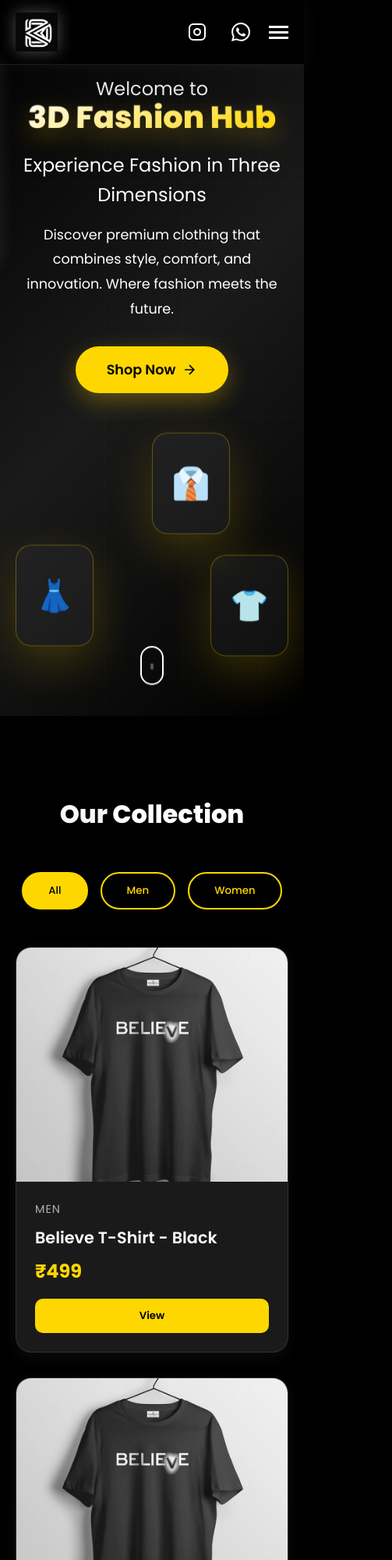
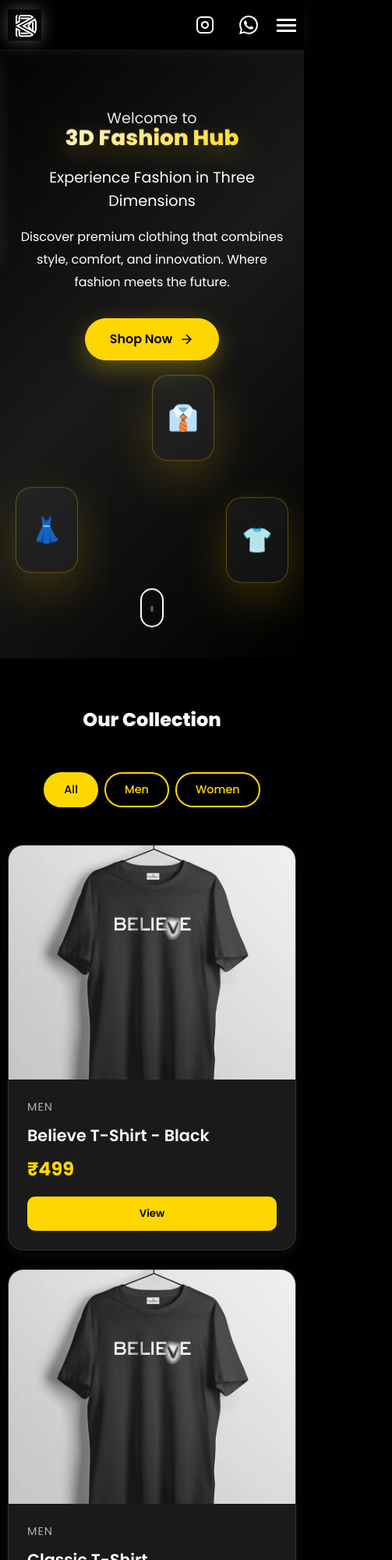
Before and after one commit to surajorg0/3d-fashion-hub, a plain HTML site: page index.html in a window 390 px wide. Shown: the top 2000 px of the page at 78% size, 503 px wide, since content can reach past the window. Drawn offline with Linux system fonts and the light colour scheme.

Commit message:
Update homepage layout

```diff
--- a/styles.css
+++ b/styles.css
@@ -2,6 +2,12 @@
     margin: 0;
     padding: 0;
     box-sizing: border-box;
+}
+
+html {
+    overflow-x: hidden;
+    width: 100%;
+    max-width: 100%;
 }
 
 :root {
@@ -26,13 +32,18 @@ body {
     background: var(--dark-bg);
     color: var(--text-dark);
     overflow-x: hidden;
+    width: 100%;
+    max-width: 100%;
     line-height: 1.6;
+    position: relative;
 }
 
 .container {
     max-width: 1200px;
     margin: 0 auto;
     padding: 0 20px;
+    width: 100%;
+    box-sizing: border-box;
 }
 
 /* Navigation */
@@ -40,12 +51,16 @@ body {
     position: fixed;
     top: 0;
     width: 100%;
+    max-width: 100%;
     background: rgba(0, 0, 0, 0.95);
     backdrop-filter: blur(10px);
     box-shadow: 0 2px 20px rgba(255, 255, 255, 0.1);
     border-bottom: 1px solid rgba(255, 255, 255, 0.1);
     z-index: 1000;
     transition: all 0.3s ease;
+    left: 0;
+    right: 0;
+    box-sizing: border-box;
 }
 
 .nav-container {
@@ -55,6 +70,8 @@ body {
     display: flex;
     justify-content: space-between;
     align-items: center;
+    width: 100%;
+    box-sizing: border-box;
 }
 
 .logo {
@@ -173,6 +190,9 @@ body {
     padding: 100px 20px 50px;
     background: linear-gradient(135deg, #000000 0%, #1a1a1a 50%, #000000 100%);
     overflow: hidden;
+    width: 100%;
+    max-width: 100%;
+    box-sizing: border-box;
 }
 
 .hero::before {
@@ -201,6 +221,8 @@ body {
     align-items: center;
     position: relative;
     z-index: 1;
+    box-sizing: border-box;
+    padding: 0 20px;
 }
 
 .hero-text {
@@ -393,6 +415,10 @@ body {
 .products-section {
     padding: 100px 0;
     background: var(--dark-bg);
+    width: 100%;
+    max-width: 100%;
+    overflow-x: hidden;
+    box-sizing: border-box;
 }
 
 .section-title {
@@ -560,6 +586,10 @@ body {
     padding: 100px 0;
     background: var(--dark-bg-2);
     color: white;
+    width: 100%;
+    max-width: 100%;
+    overflow-x: hidden;
+    box-sizing: border-box;
 }
 
 .about-content {
@@ -614,6 +644,10 @@ body {
 .contact-section {
     padding: 100px 0;
     background: var(--dark-bg);
+    width: 100%;
+    max-width: 100%;
+    overflow-x: hidden;
+    box-sizing: border-box;
 }
 
 .contact-content {
@@ -750,6 +784,10 @@ body {
     background: var(--dark-bg);
     color: white;
     padding: 50px 0 20px;
+    width: 100%;
+    max-width: 100%;
+    overflow-x: hidden;
+    box-sizing: border-box;
 }
 
 .footer-content {
@@ -798,6 +836,13 @@ body {
 
 /* Responsive Design */
 @media (max-width: 768px) {
+    html, body {
+        overflow-x: hidden;
+        width: 100%;
+        max-width: 100%;
+        position: relative;
+    }
+
     .nav-menu {
         position: fixed;
         top: 70px;
@@ -805,10 +850,12 @@ body {
         flex-direction: column;
         background: var(--dark-bg);
         width: 100%;
+        max-width: 100%;
         padding: 2rem;
         box-shadow: 0 5px 20px rgba(255, 255, 255, 0.1);
         border-top: 1px solid rgba(255, 255, 255, 0.1);
         transition: left 0.3s ease;
+        box-sizing: border-box;
     }
 
     .nav-menu.active {
@@ -819,36 +866,144 @@ body {
         display: flex;
     }
 
+    .nav-container {
+        padding: 1rem 15px;
+    }
+
+    .hero {
+        padding: 100px 15px 50px;
+        overflow-x: hidden;
+    }
+
     .hero-content {
         grid-template-columns: 1fr;
         text-align: center;
+        gap: 2rem;
+        padding: 0 15px;
     }
 
     .hero-title {
-        font-size: 2.5rem;
+        font-size: 2rem;
+    }
+
+    .title-line {
+        font-size: 1.2rem;
+    }
+
+    .hero-subtitle {
+        font-size: 1.2rem;
+    }
+
+    .hero-description {
+        font-size: 1rem;
     }
 
     .hero-visual {
-        height: 300px;
+        height: 250px;
     }
 
     .floating-card {
-        width: 100px;
-        height: 130px;
-        font-size: 2.5rem;
+        width: 80px;
+        height: 110px;
+        font-size: 2rem;
     }
 
     .section-title {
-        font-size: 2rem;
+        font-size: 1.8rem;
+        padding: 0 15px;
+    }
+
+    .container {
+        padding: 0 15px;
     }
 
     .contact-content {
         grid-template-columns: 1fr;
+        gap: 2rem;
     }
 
+    .products-grid {
+        grid-template-columns: 1fr;
+        gap: 1.5rem;
+        padding: 0;
+    }
 
-    .products-grid {
-        grid-template-columns: repeat(auto-fill, minmax(250px, 1fr));
+    .filter-buttons {
+        gap: 0.5rem;
+        padding: 0 15px;
+        flex-wrap: wrap;
+    }
+
+    .filter-btn {
+        padding: 0.6rem 1.5rem;
+        font-size: 0.9rem;
+    }
+
+    .product-card {
+        max-width: 100%;
+        width: 100%;
+    }
+
+    .footer-content {
+        grid-template-columns: 1fr;
+        gap: 2rem;
+        text-align: center;
+    }
+
+    .features {
+        grid-template-columns: 1fr;
+        gap: 1.5rem;
+    }
+
+    .social-contact {
+        flex-direction: column;
+        gap: 0.75rem;
+    }
+
+    .social-btn {
+        width: 100%;
+        text-align: center;
+    }
+}
+
+@media (max-width: 480px) {
+    .hero-title {
+        font-size: 1.75rem;
+    }
+
+    .section-title {
+        font-size: 1.5rem;
+    }
+
+    .cta-button {
+        padding: 0.875rem 2rem;
+        font-size: 1rem;
+    }
+
+    .logo-img {
+        height: 40px;
+    }
+
+    .nav-container {
+        padding: 0.75rem 10px;
+    }
+
+    .hero {
+        padding: 80px 10px 40px;
+    }
+
+    .hero-content {
+        padding: 0 10px;
+    }
+
+    .container {
+        padding: 0 10px;
+    }
+
+    .products-section,
+    .about-section,
+    .contact-section {
+        padding: 60px 0;
     }
 }
 
```
